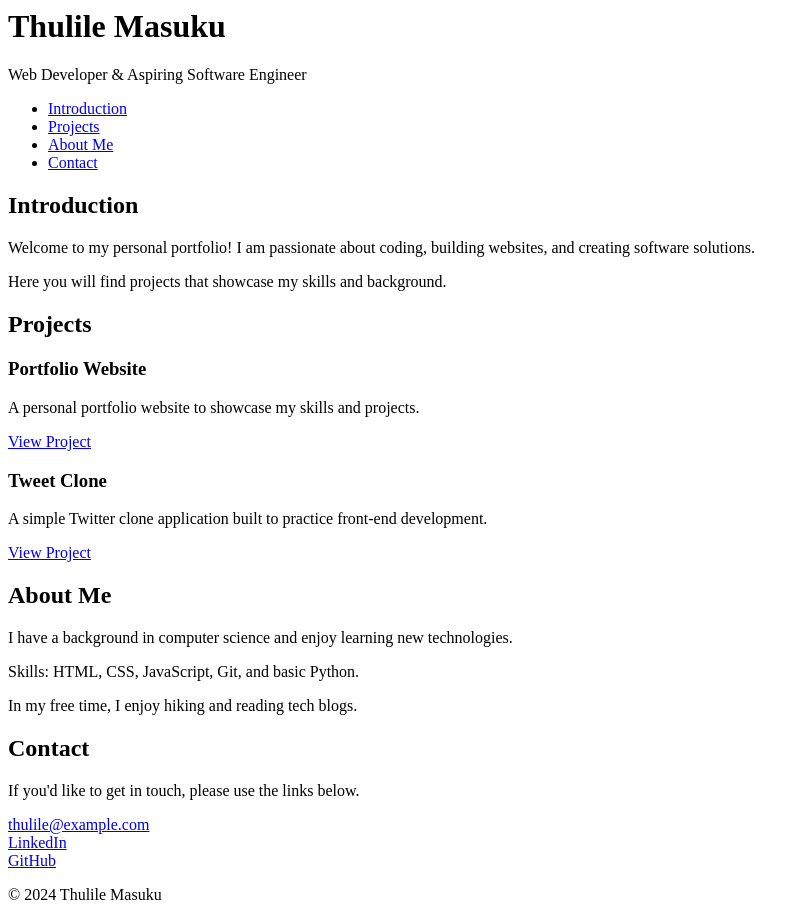
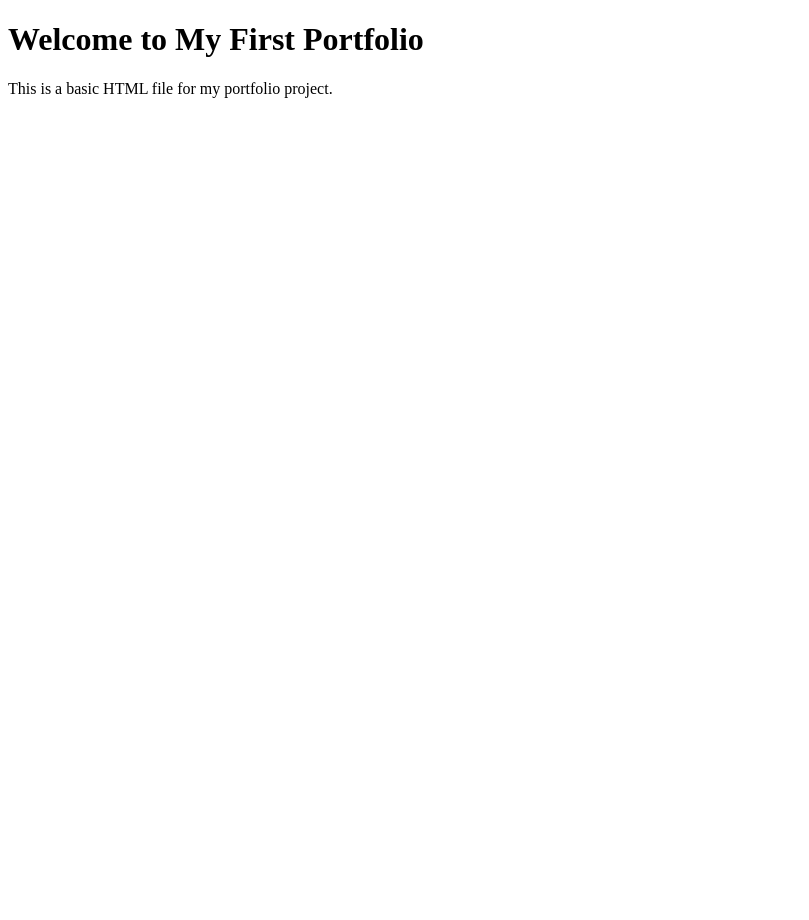
Before and after one commit to ThulileMasuku/alx_html_css, a plain HTML site: page html_basic/index.html in a window 1280 px wide. Shown: the whole page, without its empty margins (0-809 px from the left). After the commit the page ends 800 px from the top, so only its background shows below. Drawn offline with Linux system fonts and the light colour scheme.

Commit message:
Add html_basic folder with index.html and tweets.html

```diff
--- a/html_basic/index.html
+++ b/html_basic/index.html
@@ -1,58 +1,12 @@
+<!DOCTYPE html>
+<html lang="en">
+<head>
+  <meta charset="UTF-8">
+  <meta name="viewport" content="width=device-width, initial-scale=1.0">
+  <title>My First Portfolio</title>
+</head>
 <body>
-<header>
-  <h1>Thulile Masuku</h1>
-  <p>Web Developer & Aspiring Software Engineer</p>
-</header>
-
-<nav>
-  <ul>
-    <li><a href="#introduction">Introduction</a></li>
-    <li><a href="#projects">Projects</a></li>
-    <li><a href="#about">About Me</a></li>
-    <li><a href="#contact">Contact</a></li>
-  </ul>
-</nav>
-
-<section id="introduction">
-  <h2>Introduction</h2>
-  <p>Welcome to my personal portfolio! I am passionate about coding, building websites, and creating software solutions.</p>
-  <p>Here you will find projects that showcase my skills and background.</p>
-</section>
-
-<section id="projects">
-  <h2>Projects</h2>
-
-  <article class="project">
-    <h3>Portfolio Website</h3>
-    <p>A personal portfolio website to showcase my skills and projects.</p>
-    <a href="https://github.com/ThulileMasuku/My_First_Portfolio" target="_blank">View Project</a>
-  </article>
-
-  <article class="project">
-    <h3>Tweet Clone</h3>
-    <p>A simple Twitter clone application built to practice front-end development.</p>
-    <a href="https://github.com/ThulileMasuku/Tweet-Clone" target="_blank">View Project</a>
-  </article>
-</section>
-
-<section id="about">
-  <h2>About Me</h2>
-  <p>I have a background in computer science and enjoy learning new technologies.</p>
-  <p>Skills: HTML, CSS, JavaScript, Git, and basic Python.</p>
-  <p>In my free time, I enjoy hiking and reading tech blogs.</p>
-</section>
-
-<section id="contact">
-  <h2>Contact</h2>
-  <p>If you'd like to get in touch, please use the links below.</p>
-  <p>
-    <a href="mailto:thulile@example.com">thulile@example.com</a><br>
-    <a href="https://linkedin.com/in/thulilemasuku" target="_blank">LinkedIn</a><br>
-    <a href="https://github.com/ThulileMasuku" target="_blank">GitHub</a>
-  </p>
-</section>
-
-<footer>
-  <p>&copy; 2024 Thulile Masuku</p>
-</footer>
+  <h1>Welcome to My First Portfolio</h1>
+  <p>This is a basic HTML file for my portfolio project.</p>
 </body>
+</html>
```
Also changed, not shown: html_basic/base_index.html (deleted, +0 -12 lines), index.html (added, +27 -0 lines).
